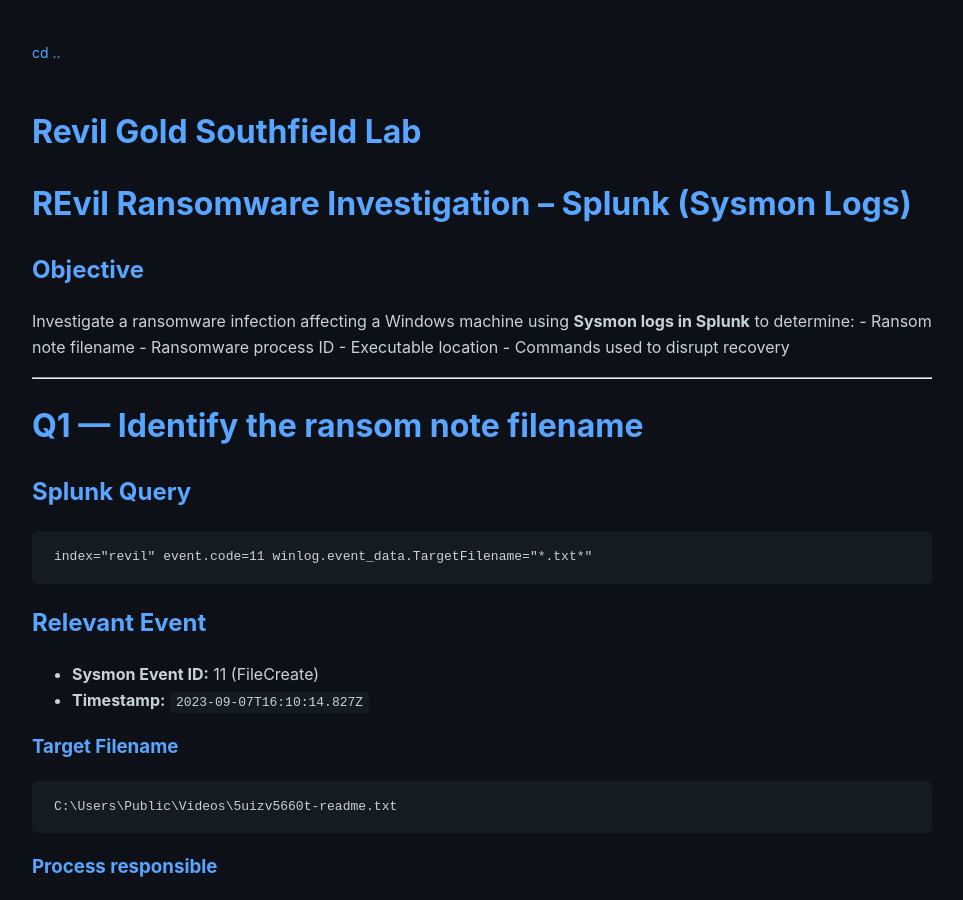
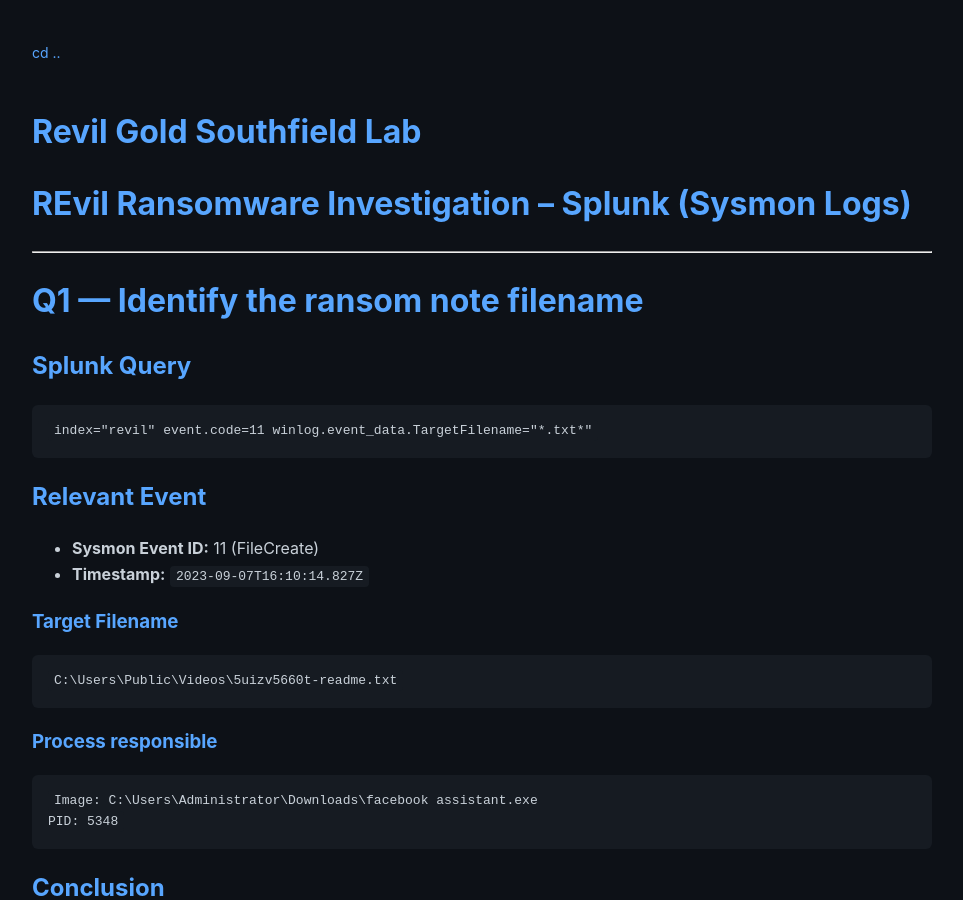
Before and after one commit to soreRum/soreRum.github.io, a Jekyll site: the page built from _posts/2026-03-7-REvil-GOLD-SOUTHFIELD-Lab.md, in a window 1280 px wide and 900 px high. Shown: the whole window, without its empty margins (158-1121 px from the left). Built offline with Jekyll 4.4.1, drawn with Linux system fonts in a browser that asks for light colours; our own code applies the rules of GitHub Pages for plain Markdown files.

Commit message:
Update 2026-03-7-REvil-GOLD-SOUTHFIELD-Lab.md

```diff
--- a/_posts/2026-03-7-REvil-GOLD-SOUTHFIELD-Lab.md
+++ b/_posts/2026-03-7-REvil-GOLD-SOUTHFIELD-Lab.md
@@ -1,12 +1,4 @@
 # REvil Ransomware Investigation -- Splunk (Sysmon Logs)
-
-## Objective
-
-Investigate a ransomware infection affecting a Windows machine using
-**Sysmon logs in Splunk** to determine: - Ransom note filename -
-Ransomware process ID - Executable location - Commands used to disrupt
-recovery
-
 ------------------------------------------------------------------------
 
 # Q1 --- Identify the ransom note filename
```
